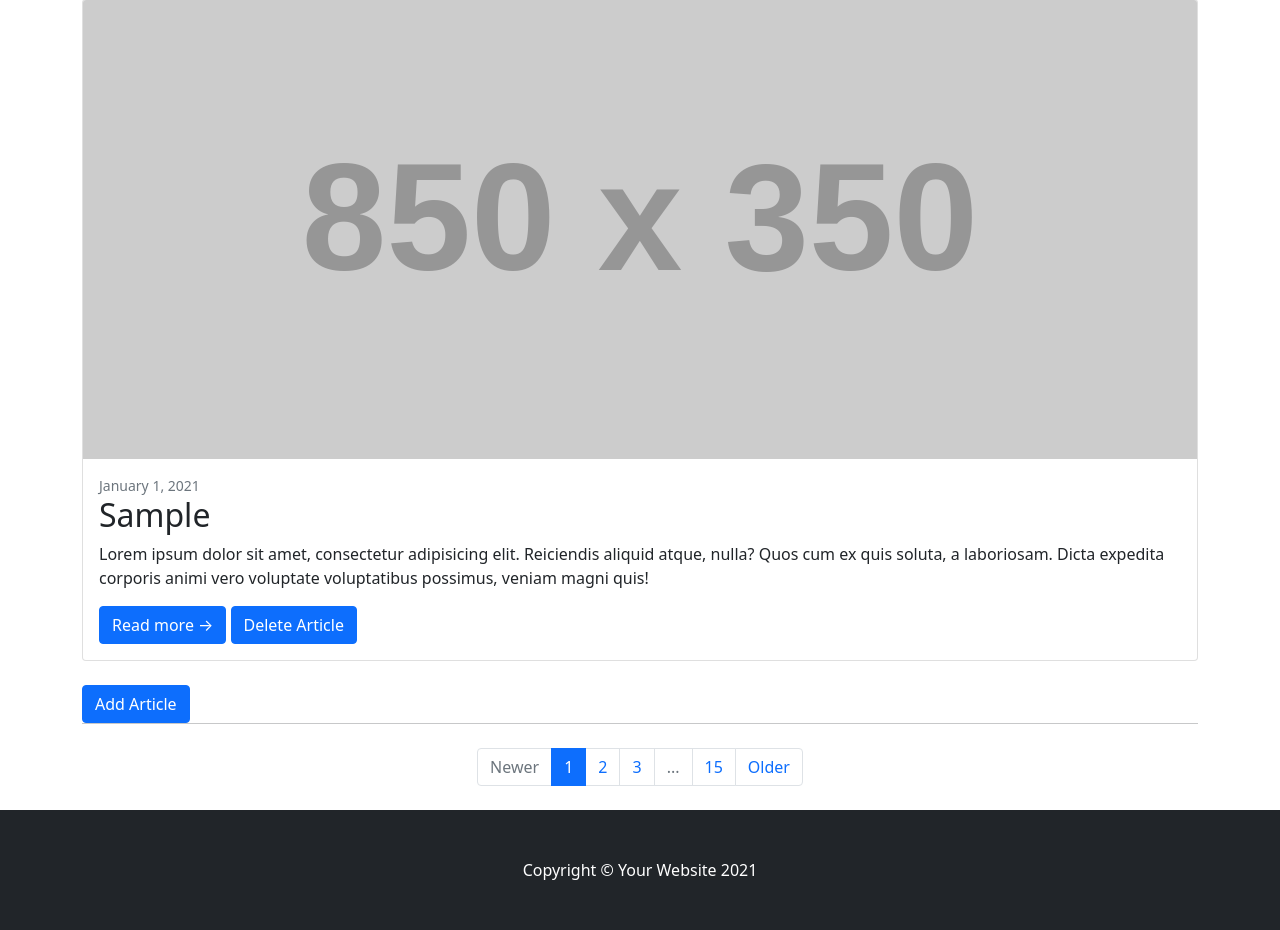
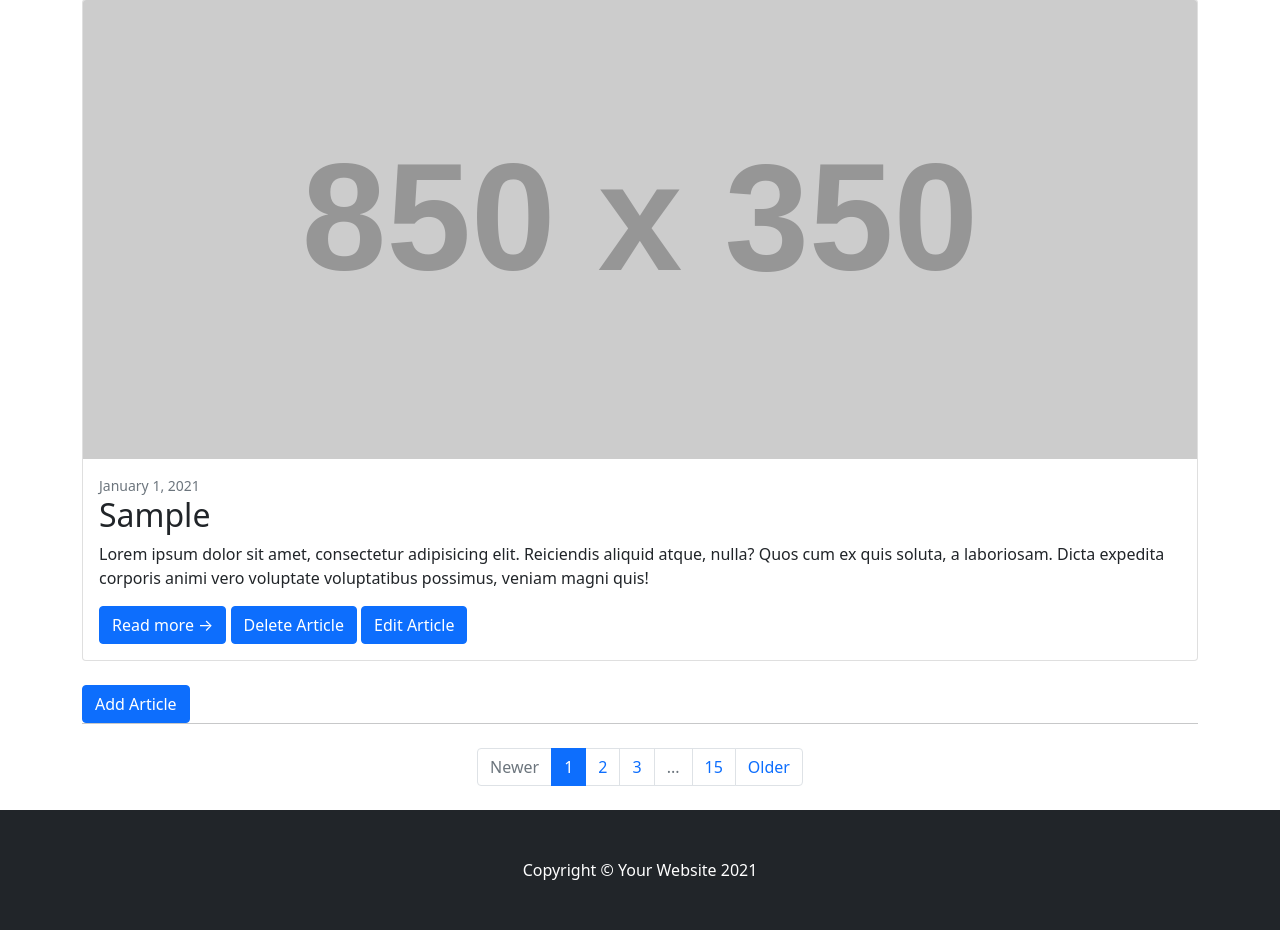
Before and after one commit to sams4566/football-news, a Django app: page / in a window 1280 px wide. Shown: the part 360-1290 px from the top of the page. Run offline with Django 3.2, Linux system fonts and the light colour scheme; a user stored in the database is signed in; tables that the repository leaves empty hold one stand-in row (values such as "Sample post"); grey boxes labelled with a size stand in for pictures from a placeholder-image service; some libraries are stand-ins or nearby versions.

Commit message:
Add edit_article function and make sure images can be edited

```diff
--- a/football_news/urls.py
+++ b/football_news/urls.py
@@ -22,6 +22,7 @@ urlpatterns = [
     path('accounts/', include('allauth.urls')),
     path('', views.display_articles, name='display_articles'),
     path('add', views.add_article, name='add_article'),
+    path('edit/<article_id>', views.edit_article, name='edit_article'),
     path('article/<article_id>', views.view_article, name='view_article'),
     path('upvote/<article_id>', views.upvote_article, name='upvote_article'),
     path('downvote/<article_id>', views.downvote_article, name='downvote_article'),
--- a/news/forms.py
+++ b/news/forms.py
@@ -4,7 +4,7 @@ from django import forms
 class ArticleForm(forms.ModelForm):
     class Meta:
         model = Article
-        fields = ('headline', 'slug', 'content', 'image', 'author',)
+        fields = ('headline', 'slug', 'content', 'image',)
 
 class CommentForm(forms.ModelForm):
     class Meta:
--- a/news/views.py
+++ b/news/views.py
@@ -17,6 +17,7 @@ def add_article(request):
     if request.method == 'POST':
         article_form = ArticleForm(request.POST, request.FILES)
         if article_form.is_valid():
+            article_form.instance.author = request.user
             article_form.save()
             return redirect('display_articles')
     article_form = ArticleForm()
@@ -30,6 +31,19 @@ def add_article(request):
     #     Article.objects.create(name=name)
     #     return redirect('display_articles')
     # return render(request, 'add_article.html')
+
+def edit_article(request, article_id, *args, **kwargs):
+    article = get_object_or_404(Article, id=article_id)
+    if request.method == 'POST':
+        form = ArticleForm(request.POST, request.FILES, instance=article)
+        if form.is_valid():
+            form.save()
+            return redirect('view_article', article_id=article_id)
+    form = ArticleForm(instance=article)
+    context = {
+        'form': form
+    }
+    return render(request, 'edit_article.html', context)
 
 def view_article(request, article_id, *args, **kwargs):
     article = get_object_or_404(Article, id=article_id)
--- a/templates/index.html
+++ b/templates/index.html
@@ -27,6 +27,7 @@
                     <a class="btn btn-primary" href="/article/{{ article.id }}">Read more →</a>
                     {% if user == article.author %}
                     <a class="btn btn-primary" href="/delete/{{ article.id }}">Delete Article</a>
+                    <a class="btn btn-primary" href='/edit/{{ article.id }}'>Edit Article</a>
                     {% endif %}
                 </div>
             </div>
```
Also changed, not shown: templates/edit_article.html (added, +29 -0 lines).
